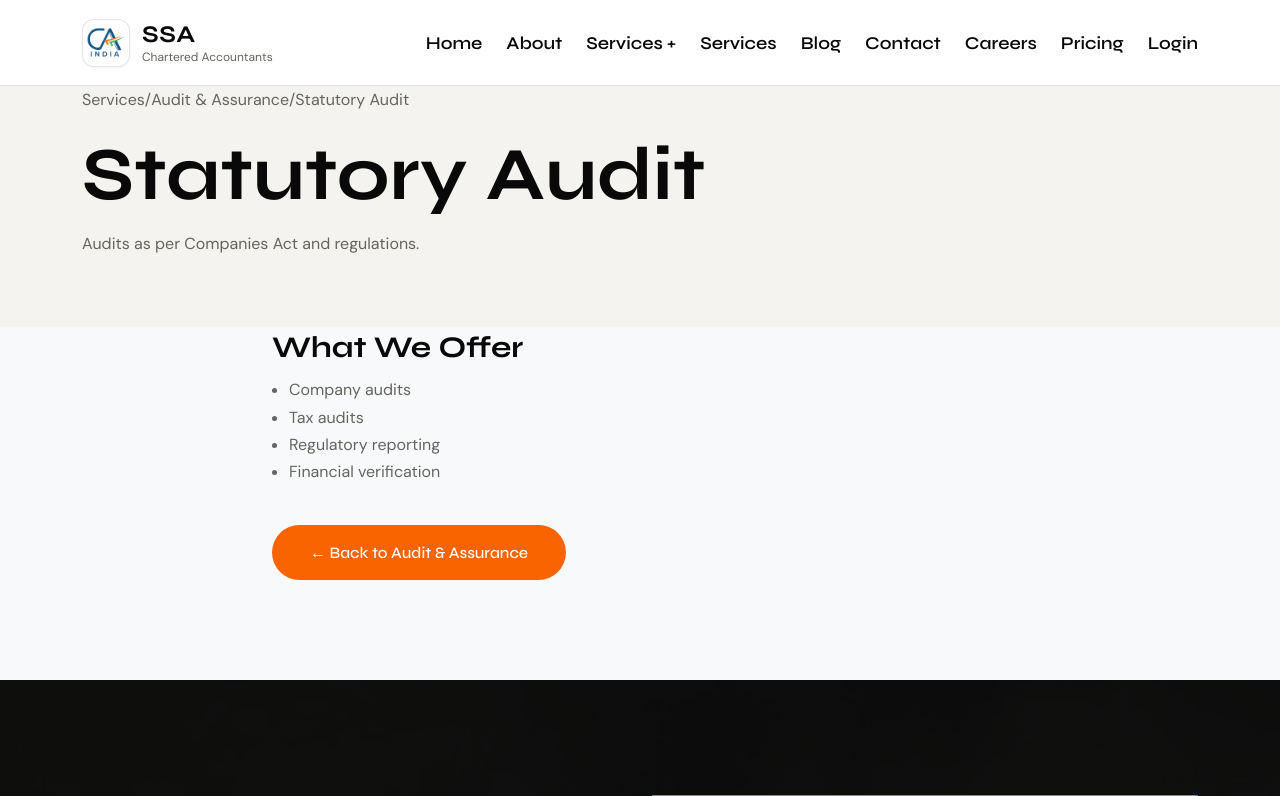
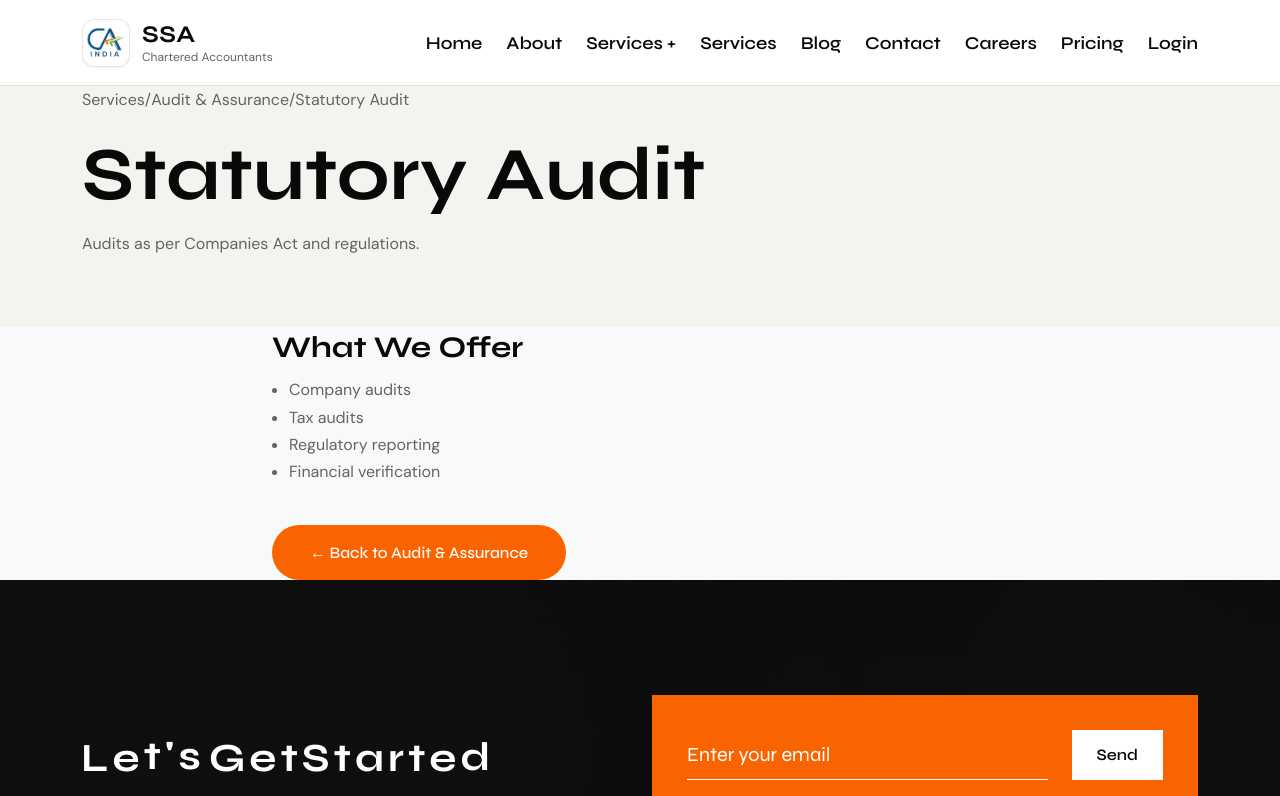
Before and after one commit to 1ambuj/ssa-partners-website, a Next.js app: page /service-detail/audit/statutory-audit in a window 1280 px wide. Shown: the top 796 px of the page. Built offline with nearby package versions, Linux system fonts and the light colour scheme.

Commit message:
fix the bold issue

```diff
--- a/src/styles/global/_common.scss
+++ b/src/styles/global/_common.scss
@@ -831,12 +831,12 @@
 .pd-bottom-80 {
     padding-bottom: 80px;
 }
-.pd-bottom-90 {
-    padding-bottom: 90px;
-}
-.pd-bottom-100 {
-    padding-bottom: 100px;
-}
+// .pd-bottom-90 {
+//     padding-bottom: 90px;
+// }
+// .pd-bottom-100 {
+//     padding-bottom: 100px;
+// }
 .pd-bottom-110 {
     padding-bottom: 110px;
 }
--- a/src/styles/global/_global.scss
+++ b/src/styles/global/_global.scss
@@ -24,10 +24,6 @@ html {
     -webkit-box-sizing: border-box;
     box-sizing: border-box;
     outline: none;
-    -moz-osx-font-smoothing: grayscale;
-    /* Firefox */
-    -webkit-font-smoothing: antialiased;
-    /* WebKit  */
 }
 
 body {
--- a/src/styles/sections/_content.scss
+++ b/src/styles/sections/_content.scss
@@ -773,9 +773,6 @@
 	    	h4 {
 	    		color: var(--heading-color);
 	    	}
-			p {
-               color: #111
-			}
 	        &:before {
 	            height: 100%;
 	            width: 100%;
```
Also changed, not shown: 1 other file (tests, documents, lock files or other folders).
